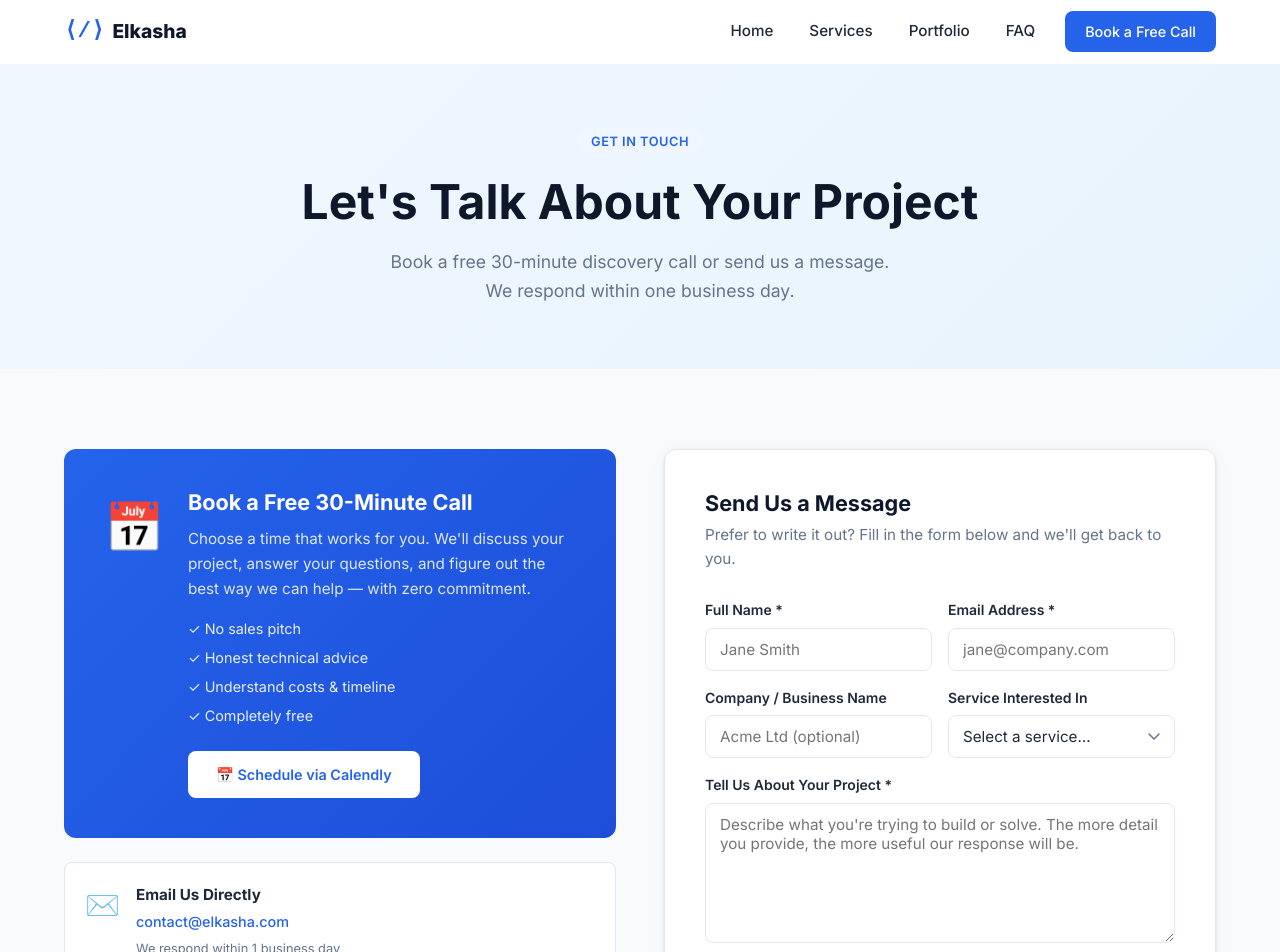
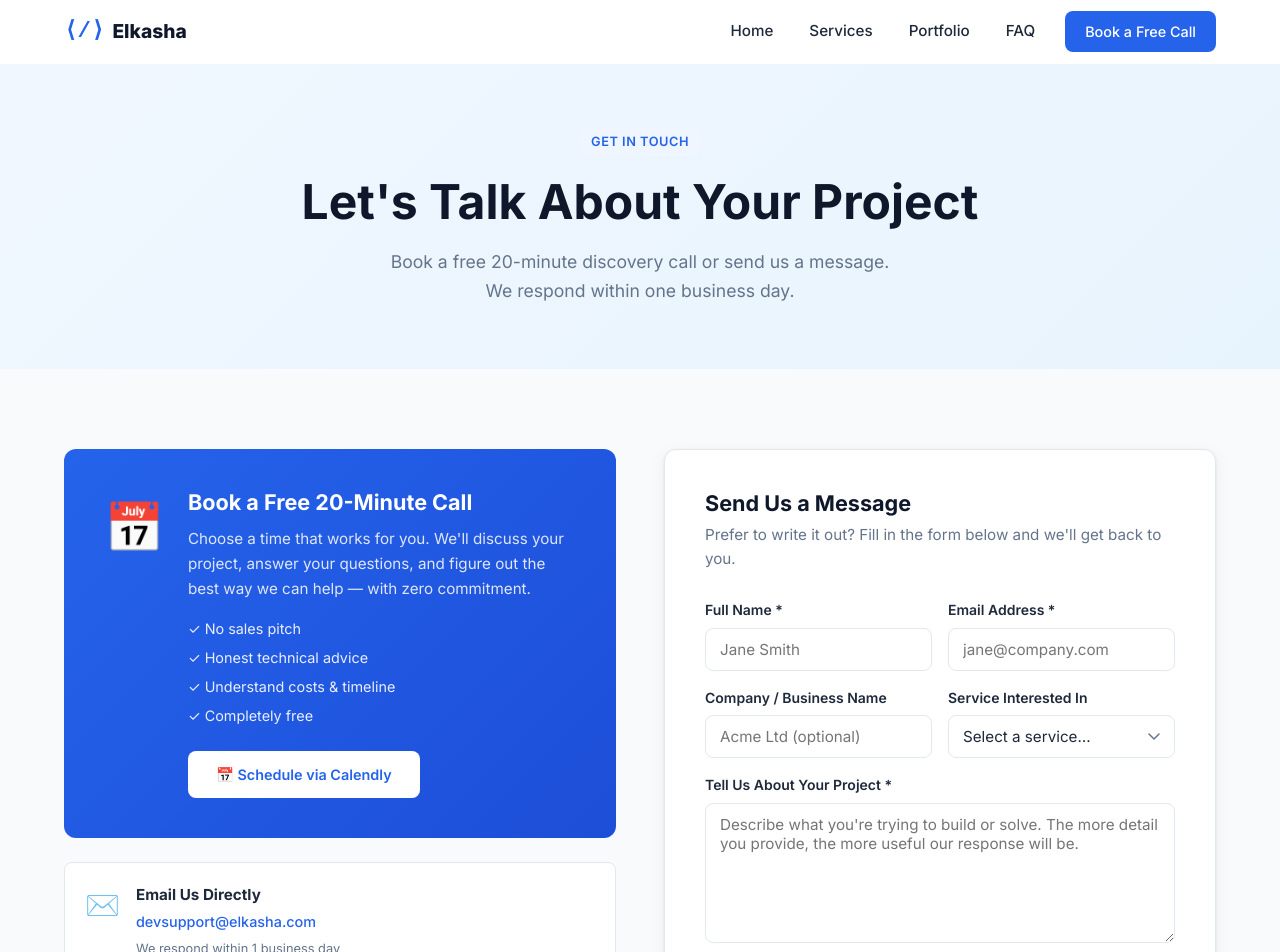
Before and after one commit to minkuminku/consulting, an Angular app: page /contact in a window 1280 px wide. Shown: the top 952 px of the page. Built offline with nearby package versions, Linux system fonts and the light colour scheme.

Commit message:
email change

```diff
--- a/src/app/components/footer/footer.html
+++ b/src/app/components/footer/footer.html
@@ -33,7 +33,7 @@
       <h3>Get in Touch</h3>
       <p>Ready to start your project?</p>
       <a routerLink="/contact" class="btn btn-primary">Book a Free Call</a>
-      <p class="email-text"><a href="mailto:contact@elkasha.com">contact&#64;elkasha.com</a></p>
+      <p class="email-text"><a href="mailto:devsupport@elkasha.com">devsupport&#64;elkasha.com</a></p>
     </div>
   </div>
 
--- a/src/app/pages/contact/contact.html
+++ b/src/app/pages/contact/contact.html
@@ -3,7 +3,7 @@
     <div class="container">
       <span class="badge">Get In Touch</span>
       <h1>Let's Talk About Your Project</h1>
-      <p>Book a free 30-minute discovery call or send us a message. We respond within one business day.</p>
+      <p>Book a free 20-minute discovery call or send us a message. We respond within one business day.</p>
     </div>
   </section>
 
@@ -15,7 +15,7 @@
         <div class="calendly-card">
           <div class="calendly-icon">📅</div>
           <div>
-            <h2>Book a Free 30-Minute Call</h2>
+            <h2>Book a Free 20-Minute Call</h2>
             <p>Choose a time that works for you. We'll discuss your project, answer your questions, and figure out the best way we can help — with zero commitment.</p>
             <ul class="call-benefits">
               <li>✓ No sales pitch</li>
--- a/src/app/pages/contact/contact.ts
+++ b/src/app/pages/contact/contact.ts
@@ -14,11 +14,11 @@ export class Contact implements OnInit {
 
   ngOnInit() {
     this.title.setTitle('Contact — Elkasha | Book a Free Consultation');
-    this.meta.updateTag({ name: 'description', content: 'Get in touch with Elkasha. Book a free 30-minute discovery call via Calendly or send us an email with your project requirements.' });
+    this.meta.updateTag({ name: 'description', content: 'Get in touch with Elkasha. Book a free 20-minute discovery call via Calendly or send us an email with your project requirements.' });
   }
 
-  calendlyUrl = 'https://calendly.com/your-name';
-  email = 'contact@elkasha.com';
+  calendlyUrl = 'https://calendly.com/mayankgupta-india/30min';
+  email = 'devsupport@elkasha.com';
 
   form = {
     name: '',
--- a/src/app/pages/faq/faq.html
+++ b/src/app/pages/faq/faq.html
@@ -50,11 +50,11 @@
     <div class="container cta-inner">
       <div>
         <h2>Still Have Questions?</h2>
-        <p>Book a free 30-minute call and we'll answer everything you need to make a confident decision.</p>
+        <p>Book a free 20-minute call and we'll answer everything you need to make a confident decision.</p>
       </div>
       <div class="cta-actions">
         <a routerLink="/contact" class="btn btn-white">Book a Free Call</a>
-        <a href="mailto:contact@elkasha.com" class="btn btn-outline-white">Email Us</a>
+        <a href="mailto:devsupport@elkasha.com" class="btn btn-outline-white">Email Us</a>
       </div>
     </div>
   </section>
--- a/src/app/pages/faq/faq.ts
+++ b/src/app/pages/faq/faq.ts
@@ -33,7 +33,7 @@ export class Faq implements OnInit {
       items: [
         {
           q: 'What is the first step to working with Elkasha?',
-          a: 'The best starting point is a free 30-minute discovery call. We\'ll discuss your business, what you\'re trying to achieve, and whether we\'re the right fit. There\'s no commitment required — just an honest conversation.',
+          a: 'The best starting point is a free 20-minute discovery call. We\'ll discuss your business, what you\'re trying to achieve, and whether we\'re the right fit. There\'s no commitment required — just an honest conversation.',
           open: false
         },
         {
--- a/src/app/pages/home/home.html
+++ b/src/app/pages/home/home.html
@@ -118,7 +118,7 @@
     <div class="container cta-inner">
       <div>
         <h2>Ready to Build Something?</h2>
-        <p>Book a free 30-minute call to discuss your project. No commitment, no sales pitch — just honest advice.</p>
+        <p>Book a free 20-minute call to discuss your project. No commitment, no sales pitch — just honest advice.</p>
       </div>
       <div class="cta-actions">
         <a routerLink="/contact" class="btn btn-white">Book a Free Call</a>
--- a/src/app/pages/services/services.html
+++ b/src/app/pages/services/services.html
@@ -78,7 +78,7 @@
     <div class="container cta-inner">
       <div>
         <h2>Not Sure Which Service You Need?</h2>
-        <p>Book a free 30-minute call and we'll help you figure out the best approach for your situation.</p>
+        <p>Book a free 20-minute call and we'll help you figure out the best approach for your situation.</p>
       </div>
       <a routerLink="/contact" class="btn btn-white">Book a Free Call</a>
     </div>
```
